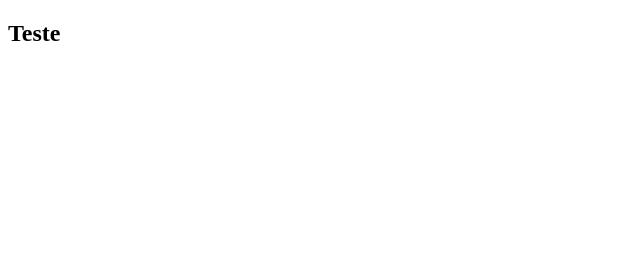
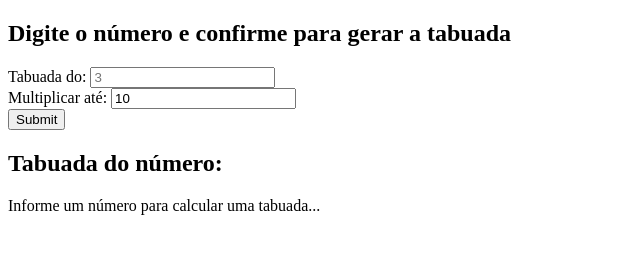
Before and after one commit to dduartess/JavaScript, a plain HTML site: page Tabuada/index.html in a window 1280 px wide. Shown: the whole page, without its empty margins (0-640 px from the left). Drawn offline with Linux system fonts and the light colour scheme.

Commit message:
HTML improvments

```diff
--- a/Tabuada/index.html
+++ b/Tabuada/index.html
@@ -8,6 +8,23 @@
     <script src="./js/scripts.js" defer></script>
 </head>
 <body>
-    <h2>Teste</h2>
+    <h2>Digite o número e confirme para gerar a tabuada</h2>
+    <form id="multiplication-form">
+        <div class="form-control">
+            <label for="number">Tabuada do: </label>
+            <input type="number" name="number" id="number" placeholder="3">
+        </div>
+        <div class="form-control">
+            <label for="multiplicator">Multiplicar até: </label>
+            <input type="number" name="multiplicator" id="multiplicator" value="10">
+        </div>
+        <input type="submit" id="calcular">
+    </form>
+    <div id="multiplication-table">
+        <h2 id="multiplication-title">Tabuada do número: <span></span></h2>
+        <div id="multiplication-operations">
+            <p>Informe um número para calcular uma tabuada...</p>
+        </div>
+    </div>
 </body>
 </html>
```
